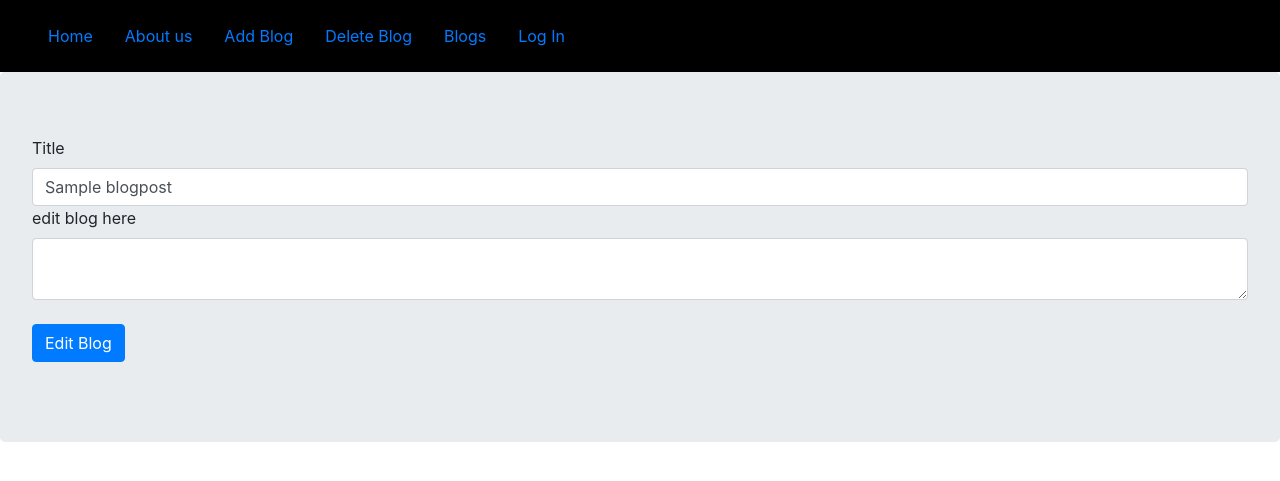
After one commit to ALKEMIA-CHARLES/BLOGS, a Flask app: page /editblogs/1 in a window 1280 px wide. The commit adds this page. Shown: the top 481 px of the page. Run offline with Flask 2, Linux system fonts and the light colour scheme; tables that the repository leaves empty hold one stand-in row (values such as "Sample post"); some libraries are stand-ins or nearby versions.

Commit message:
added edit functionality to the app

```diff
--- a/app/main/forms.py
+++ b/app/main/forms.py
@@ -26,3 +26,8 @@ class CommentsForm(FlaskForm):
 class DelComments(FlaskForm):
     id = IntegerField(
         "Please enter the ID number of the comment you would like to delete")
+
+class UpdateBlog(FlaskForm):
+    title = StringField()
+    editblog = TextAreaField("edit blog here")
+    submit = SubmitField("Edit Blog")
--- a/app/main/views.py
+++ b/app/main/views.py
@@ -1,6 +1,6 @@
 from flask import (render_template, request, redirect, url_for, abort)
 from . import main
-from .forms import AddBlog, DelBlog, CommentsForm
+from .forms import AddBlog, DelBlog, CommentsForm, UpdateBlog
 from ..models import User, Blogpost, Comments
 from flask_login import login_required, current_user
 from .. import db
@@ -77,3 +77,25 @@ def comments(blogpost_id):
     all_comments = Comments.query.filter_by(blogpost_id=blogpost_id).all()
     title = 'blogpost'
     return render_template("comments.html", all_comments=all_comments, title=title, form=form)
+
+
+@main.route("/viewblogs/<int:blogpost_id>")
+def viewblogs(blogpost_id):
+    blog = Blogpost.query.filter_by(id=blogpost_id).first()
+    return render_template("singlepost.html", blog=blog)
+
+
+@main.route("/editblogs/<int:blogpost_id>", methods=['GET', 'POST'])
+def editblogs(blogpost_id):
+    blog = Blogpost.query.filter_by(id=blogpost_id).first()
+    form = UpdateBlog()
+
+    if form.validate_on_submit():
+        blog.blog_title = form.title.data
+        blog.post_blog_section = form.editblog.data
+        db.session.add(blog)
+        db.session.commit()
+        return redirect(url_for('main.viewblogs', blogpost_id=blog.id))
+
+    all_edits = Blogpost.query.filter_by(id=blogpost_id).first()
+    return render_template("editblogs.html", blog=blog, form=form)
--- a/app/templates/blogs.html
+++ b/app/templates/blogs.html
@@ -6,9 +6,13 @@
     <div class="card mb-4">
         <div class="card-body">
             <h1>{{blogpost.id}}.{{blogpost.blog_title}}</h1>
-            <p>{{blogpost.post_blog_section}}
+            <p>{{blogpost.post_blog_section|truncate(40)}}...
             </p>
+            <br>
+            <a class="btn btn-primary" href="/viewblogs/{{blogpost.id}}">Read More</a>
+            <br>
             <a href="/comments/{{ blogpost.id }}">view comments/comment on Blog</a>
+
         </div>
     </div>
     {%endfor%}
--- /dev/null
+++ b/app/templates/editblogs.html
@@ -0,0 +1,16 @@
+{% extends "base.html" %}
+{% block content %}
+
+<div class="jumbotron">
+
+    <form method="POST" class="form-group">
+        {{form.hidden_tag()}}
+        {{form.title.label}}{{form.title(class='form-control', value=blog.blog_title)}}
+        {{form.editblog.label}}{{form.editblog(class='form-control', value=blog.post_blog_section)}}
+        <br>
+        {{form.submit(class='btn btn-primary')}}
+    </form>
+</div>
+
+
+{% endblock %}
```
Also changed, not shown: app/templates/singlepost.html (added, +14 -0 lines).
